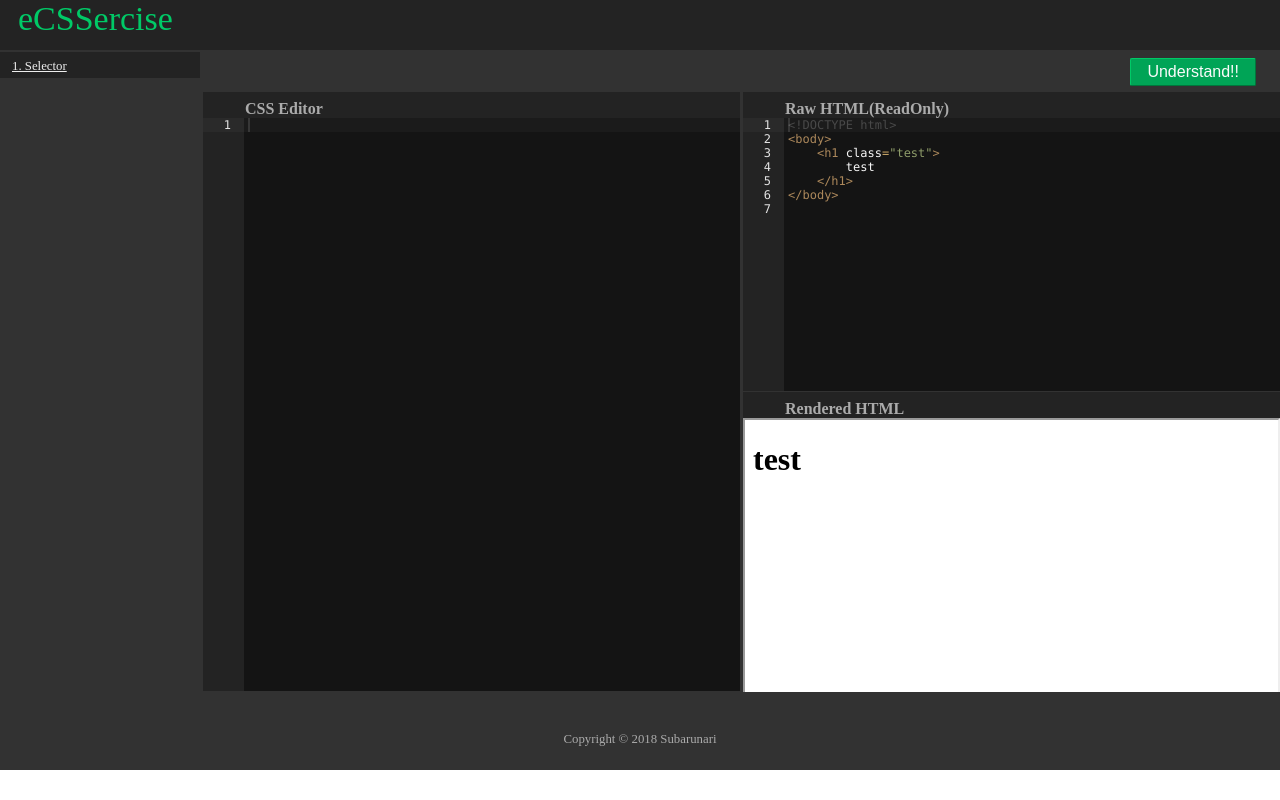
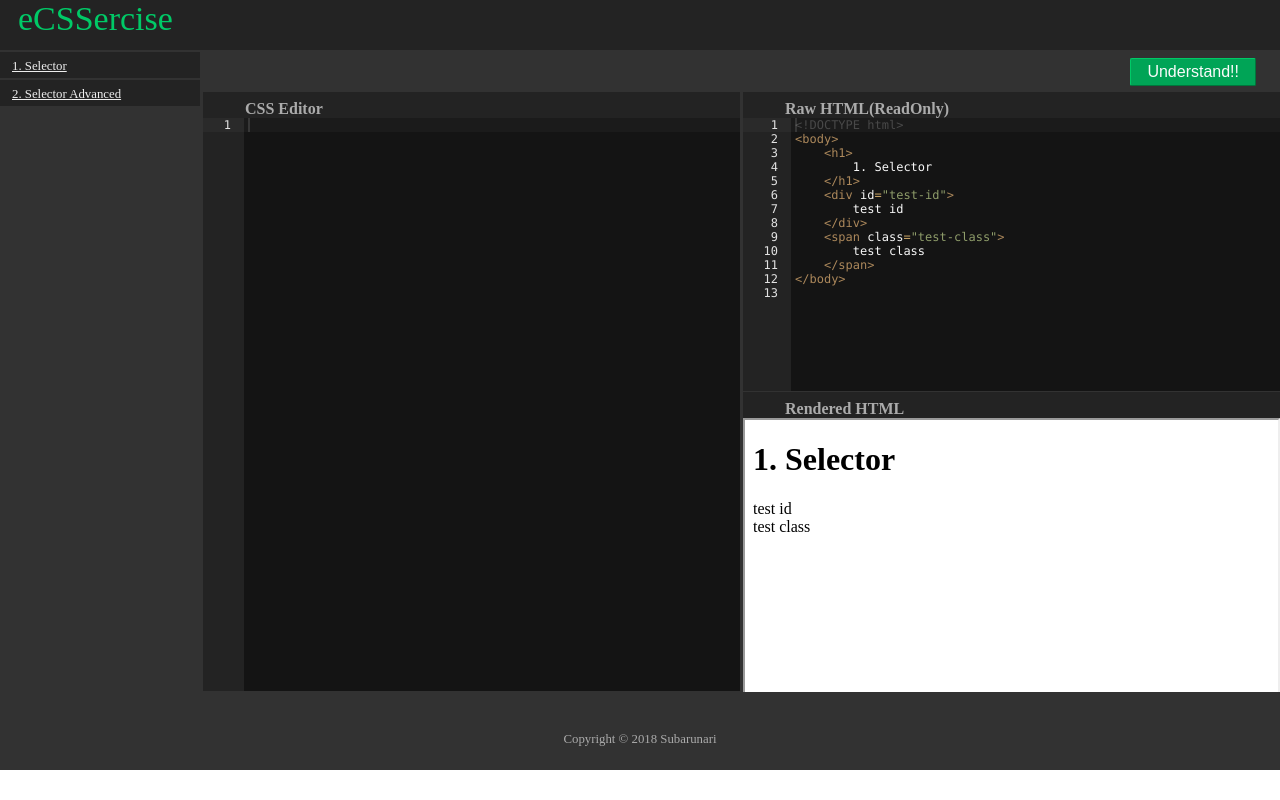
Before and after one commit to Subarunari/eCSSercise, a Flask app: page /exercise/1 in a window 1280 px wide. Run offline with Flask 2, Linux system fonts and the light colour scheme; style sheets or scripts are compiled from the project's sources.

Commit message:
add issue example

```diff
--- a/ecssercise/templates/issues/1.html
+++ b/ecssercise/templates/issues/1.html
@@ -1,6 +1,12 @@
 <!DOCTYPE html>
 <body>
-    <h1 class="test">
-        test
+    <h1>
+        1. Selector
     </h1>
+    <div id="test-id">
+        test id
+    </div>
+    <span class="test-class">
+        test class
+    </span>
 </body>
--- a/ecssercise/templates/layout.html
+++ b/ecssercise/templates/layout.html
@@ -15,7 +15,10 @@
                 <div class="issue-content">
                     <ul class="issue-list">
                         <li class="issue-item">
-                            <a href={{ url_for('.get_exercises', exercise_number=exercise_number) }} class="issue-link">1. Selector</a>
+                            <a href={{ url_for('.get_exercises', exercise_number=1) }} class="issue-link">1. Selector</a>
+                        </li>
+                        <li class="issue-item">
+                            <a href={{ url_for('.get_exercises', exercise_number=2) }} class="issue-link">2. Selector Advanced</a>
                         </li>
                     </ul>
                 </div>
```
Also changed, not shown: ecssercise/templates/issues/2.html (added, +38 -0 lines).
